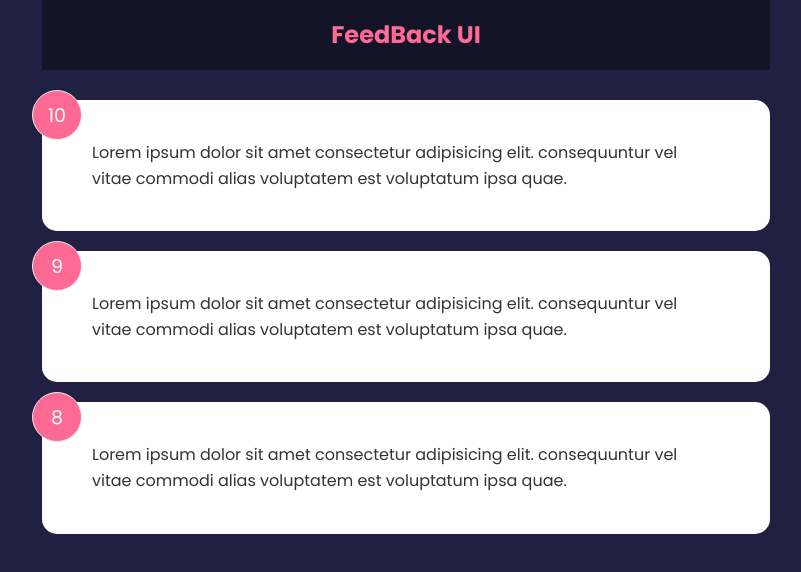
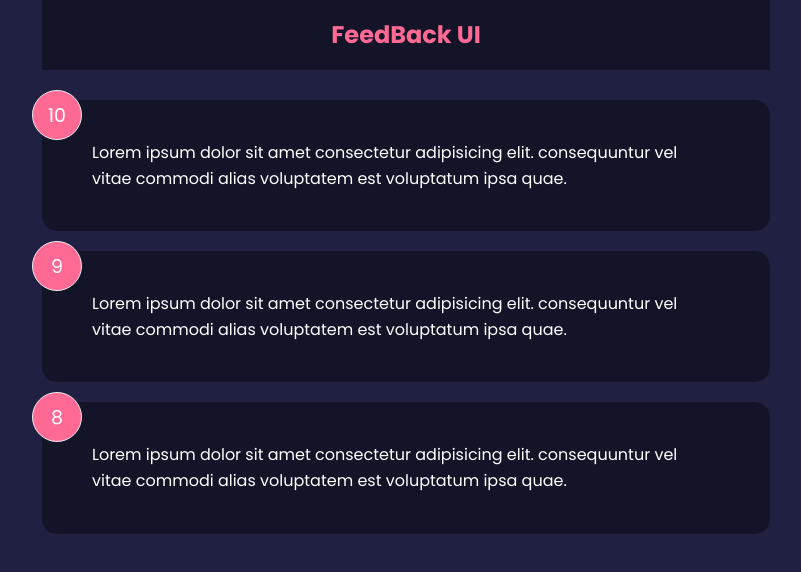
Before and after one commit to MrGultekin/react-intro-rating-app, a React (Vite) app in the folder ratingApp/: page / in a window 1280 px wide. Shown: the top 572 px of the page, without its empty margins (234-1035 px from the left). Built offline with nearby package versions, Linux system fonts and the light colour scheme.

Commit message:
Card component added and reverse class works

```diff
--- a/ratingApp/src/components/FeedbackItem.jsx
+++ b/ratingApp/src/components/FeedbackItem.jsx
@@ -1,13 +1,13 @@
 import React, {useState} from 'react';
-
+import Card from "../sharedUI/Card.jsx";
 
 const FeedbackItem = ({item}) => {
 
 	return (
-		<div className="card">
+		<Card reverse={true}>
 			<div className="num-display">{item.rating}</div>
 			<div className="text-display">{item.text}</div>
-		</div>
+		</Card>
 	);
 };
 
--- a/ratingApp/src/components/Header.jsx
+++ b/ratingApp/src/components/Header.jsx
@@ -1,9 +1,9 @@
 import React from 'react';
 import PropTypes from 'prop-types';
 
-const Header = ({text,myTextColor,myBgColor}) => {
+const Header = ({text, myTextColor, myBgColor}) => {
 	const headerStyle = {
-		backgroundColor:myBgColor,
+		backgroundColor: myBgColor,
 		color: myTextColor,
 	}
 
@@ -24,7 +24,7 @@ Header.propTypes = {
 Header.defaultProps = {
 	text: 'FeedBack UI',
 	myBgColor: 'rgba(0,0,0,0.4)',
-	myTextColor:'#ff6a95'
+	myTextColor: '#ff6a95'
 }
 
 export default Header;
--- /dev/null
+++ b/ratingApp/src/sharedUI/Card.jsx
@@ -0,0 +1,15 @@
+import React from 'react';
+import PropTypes from 'prop-types';
+
+const Card = ({children,reverse}) => {
+	return (
+		<div className={`card ${reverse && 'reverse'}`}>
+			{children}
+		</div>
+	);
+}
+
+Card.propTypes = {};
+
+
+export default Card;
```
Also changed, not shown: ratingApp/src/components/FeedbackList.jsx (+6 -6 lines).
